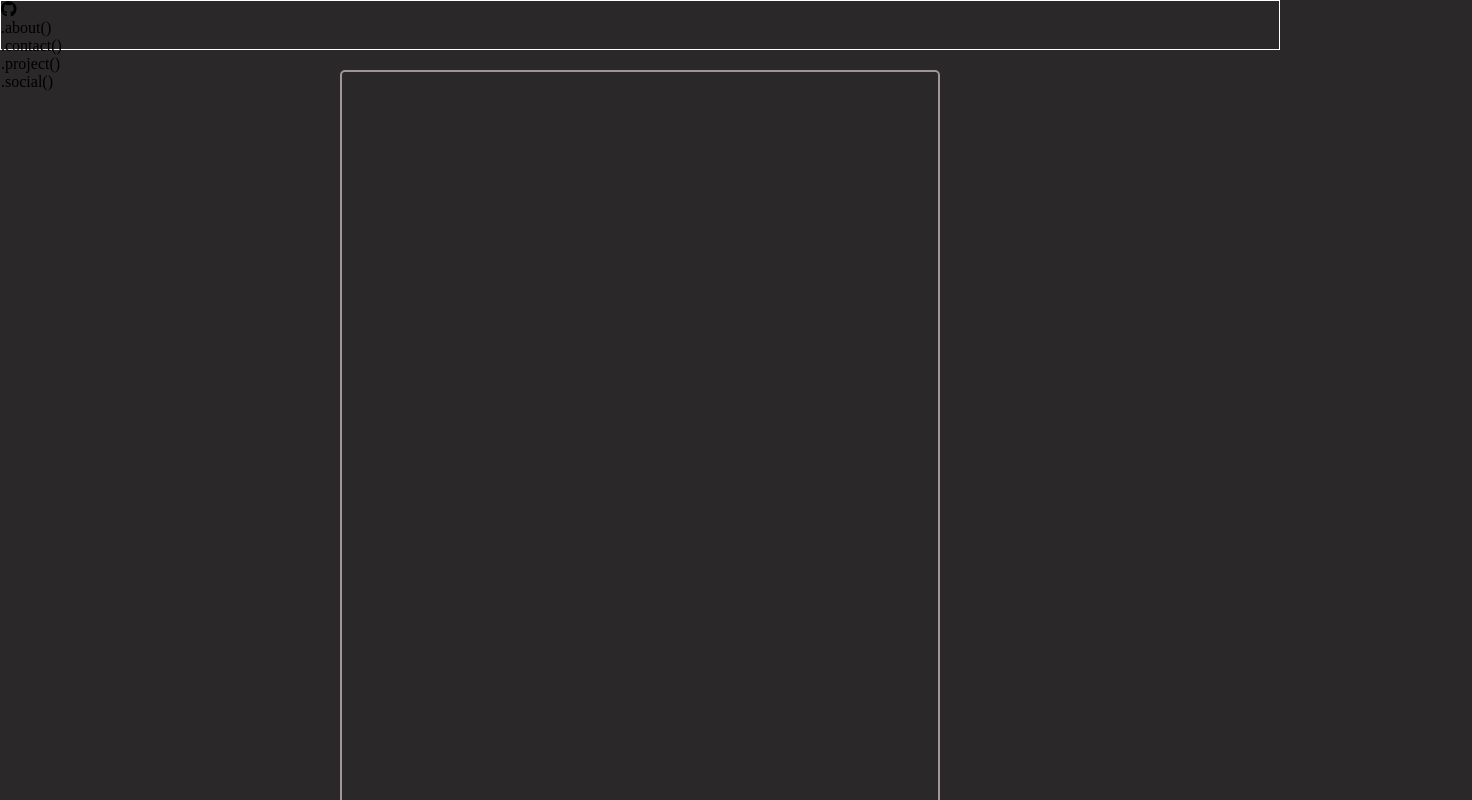
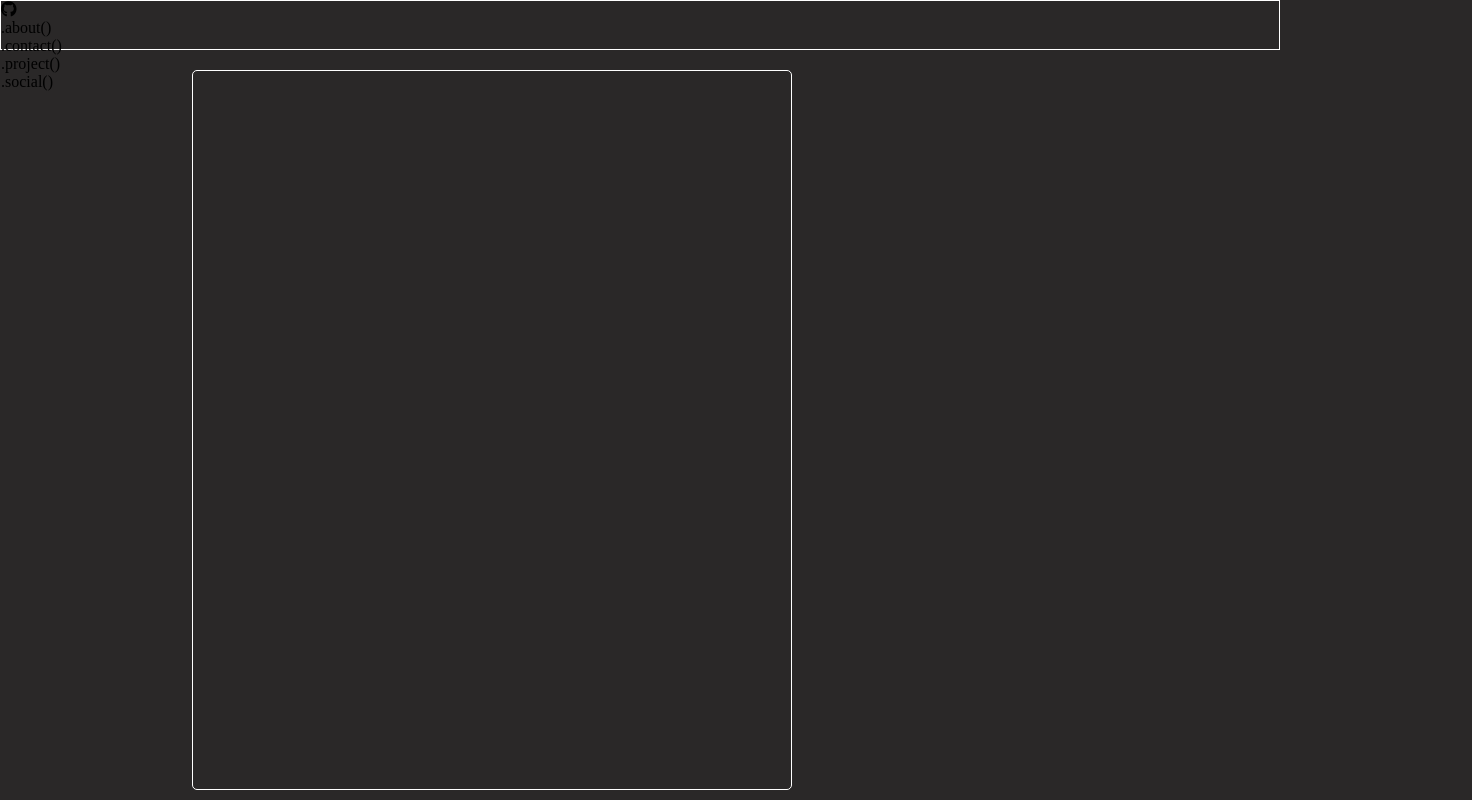
Before and after one commit to BastienVanhove/Portfolio, a Vue app: page / in a window 1280 px wide. Shown: the top 800 px of the page, 1472 px wide, since content can reach past the window. Built offline with nearby package versions, Linux system fonts and the light colour scheme.

Commit message:
end structuration

```diff
--- a/src/App.vue
+++ b/src/App.vue
@@ -39,28 +39,10 @@ body{
   width: 100%;
   height: auto;
 }
-.background{
-  position: absolute;
-  z-index: -1;
-  pointer-events: none;
-  user-select: none;
-  height: 100vh;
-  overflow-y: hidden;
-}
-.filter{
-  position: absolute;
-  background: rgba(19, 18, 18, 0.233);
-  height: 100%;
-  width: 100%;
-}
-.background>img{
-  width: 100vw;
-}
 .content {
-  display: flex;
-  justify-content: center;
   height: auto;
   width: 100%;
   margin-top: 70px;
+  margin-left: 15%;
 }
 </style>
--- a/src/components/content/content.vue
+++ b/src/components/content/content.vue
@@ -11,9 +11,13 @@
     }
     .container{
         width: 600px;
-        aspect-ratio: 0.7;
-        border: 2px solid var(--style-white-color);
+        height: calc(100vh - 80px);
+        border: 1px solid white;
         overflow: hidden;
         border-radius: 5px;
+        overflow-y: scroll;
+    }
+    .container::-webkit-scrollbar{
+        display: none;
     }
 </style>
```
